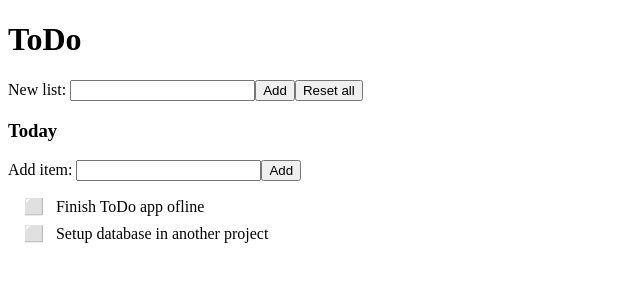
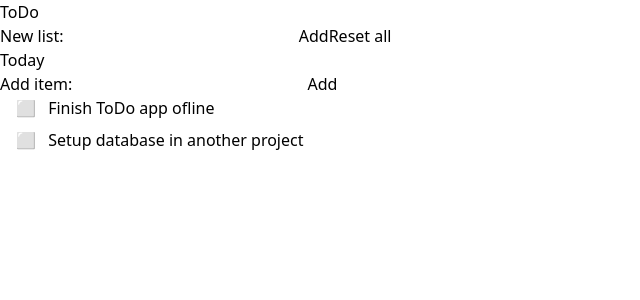
Before and after one commit to carlosgiralt/todo-app-offline, an Angular app: page / in a window 1280 px wide. Shown: the top 300 px of the page, without its empty margins (0-640 px from the left). Built offline with nearby package versions, Linux system fonts and the light colour scheme.

Commit message:
Setup tailwindcss.

```diff
--- a/package.json
+++ b/package.json
@@ -28,6 +28,9 @@
     "@angular/cli": "~13.3.5",
     "@angular/compiler-cli": "~13.3.0",
     "@types/node": "^12.11.1",
+    "autoprefixer": "^10.4.7",
+    "postcss": "^8.4.14",
+    "tailwindcss": "^3.0.24",
     "typescript": "~4.6.2"
   }
 }
--- a/src/styles.scss
+++ b/src/styles.scss
@@ -1 +1,3 @@
-/* You can add global styles to this file, and also import other style files */
+@import 'tailwindcss/base';
+@import 'tailwindcss/components';
+@import 'tailwindcss/utilities';
--- /dev/null
+++ b/tailwind.config.js
@@ -0,0 +1,13 @@
+module.exports = {
+  important: true,
+  purge: {
+    enabled: true,
+    content: [
+      "./src/**/*.{html,scss,ts}",
+    ],
+  },
+  theme: {
+    extend: {},
+  },
+  plugins: [],
+}
```
Also changed, not shown: 1 other file (tests, documents, lock files or other folders).
